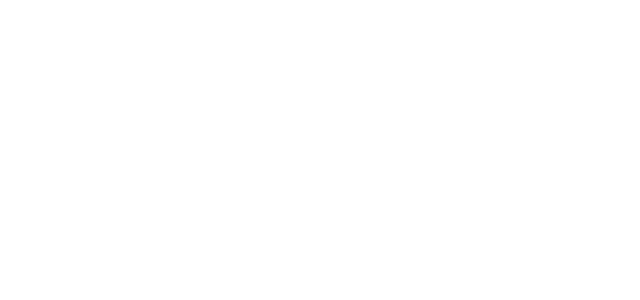
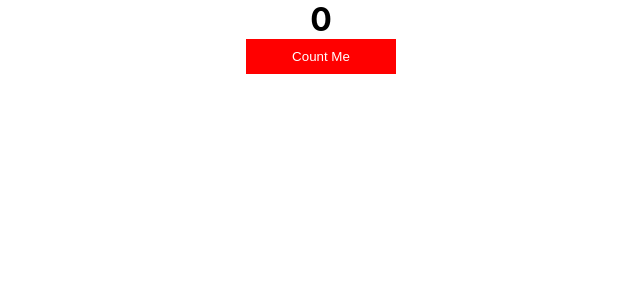
Before and after one commit to muktar-webdev/React-Learning, a React (Create React App) app: page / in a window 1280 px wide. Shown: the top 300 px of the page, without its empty margins (319-959 px from the left). Built offline with nearby package versions, Linux system fonts and the light colour scheme.

Commit message:
useState Hook

```diff
--- a/src/App.js
+++ b/src/App.js
@@ -1,7 +1,12 @@
 import "./App.css";
+import Counter from "./components/USESTATE/Counter";
 
 function App() {
-  return <></>;
+  return (
+    <div className="App">
+      <Counter />
+    </div>
+  );
 }
 
 export default App;
--- /dev/null
+++ b/src/Style/Style.css
@@ -0,0 +1,17 @@
+* {
+  margin: 0px;
+  padding: 0px;
+  box-sizing: border-box;
+}
+h1 {
+  text-align: center;
+}
+
+button {
+  width: 150px;
+  background-color: red;
+  color: white;
+  border: none;
+  padding: 10px;
+  cursor: pointer;
+}
--- /dev/null
+++ b/src/components/USESTATE/Counter.js
@@ -0,0 +1,14 @@
+import React, { useState } from "react";
+import '../../Style/Style.css';
+
+const Counter = () => {
+  const [count, setCount] = useState(0);
+  return (
+    <>
+      <h1>{count}</h1>
+      <button onClick={() => setCount(count + 1)}>Count Me</button>
+    </>
+  );
+};
+
+export default Counter;
```
